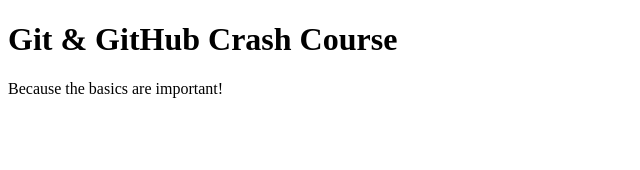
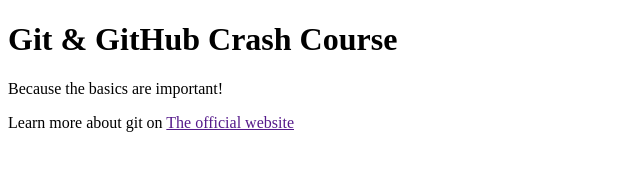
Before and after one commit to Giannidluca93/git-crash-course, a plain HTML site: page index.html in a window 1280 px wide. Shown: the whole page, without its empty margins (0-640 px from the left). Drawn offline with Linux system fonts and the light colour scheme.

Commit message:
Add link

```diff
--- a/index.html
+++ b/index.html
@@ -9,5 +9,6 @@
   <body>
     <h1>Git & GitHub Crash Course</h1>
     <p>Because the basics are important!</p>
+    <p>Learn more about git on <a href="">The official website</a></p>
   </body>
 </html>
```
